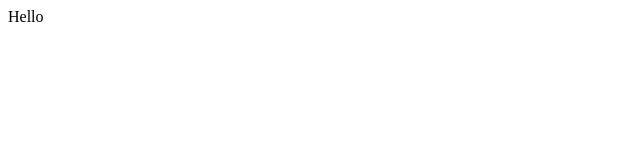
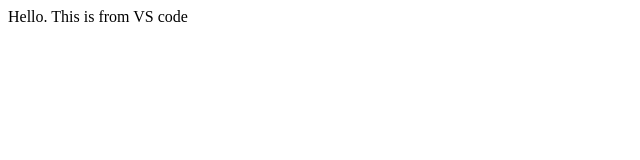
Before and after one commit to jahanzeb27/hello, a plain HTML site: page index.html in a window 1280 px wide. Shown: the whole page, without its empty margins (0-640 px from the left). Drawn offline with Linux system fonts and the light colour scheme.

Commit message:
first commit via VS

```diff
--- a/index.html
+++ b/index.html
@@ -1,3 +1,3 @@
 <html>
-Hello
+Hello. This is from VS code
 </html>
```
